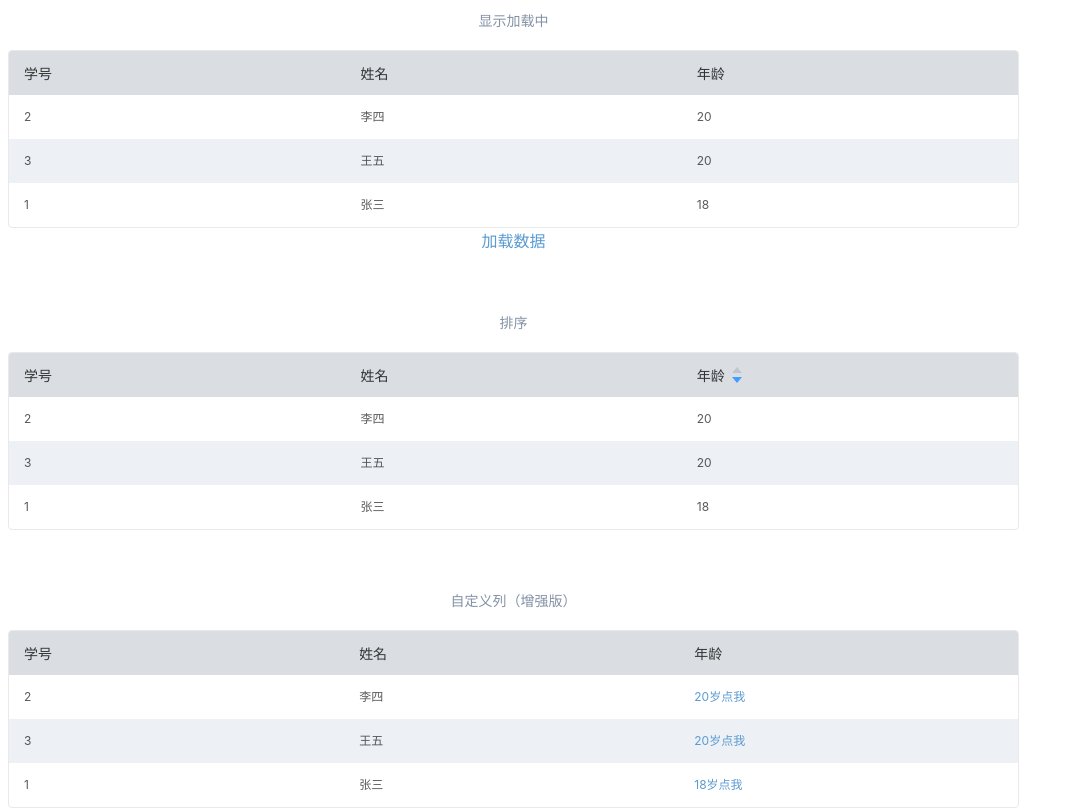
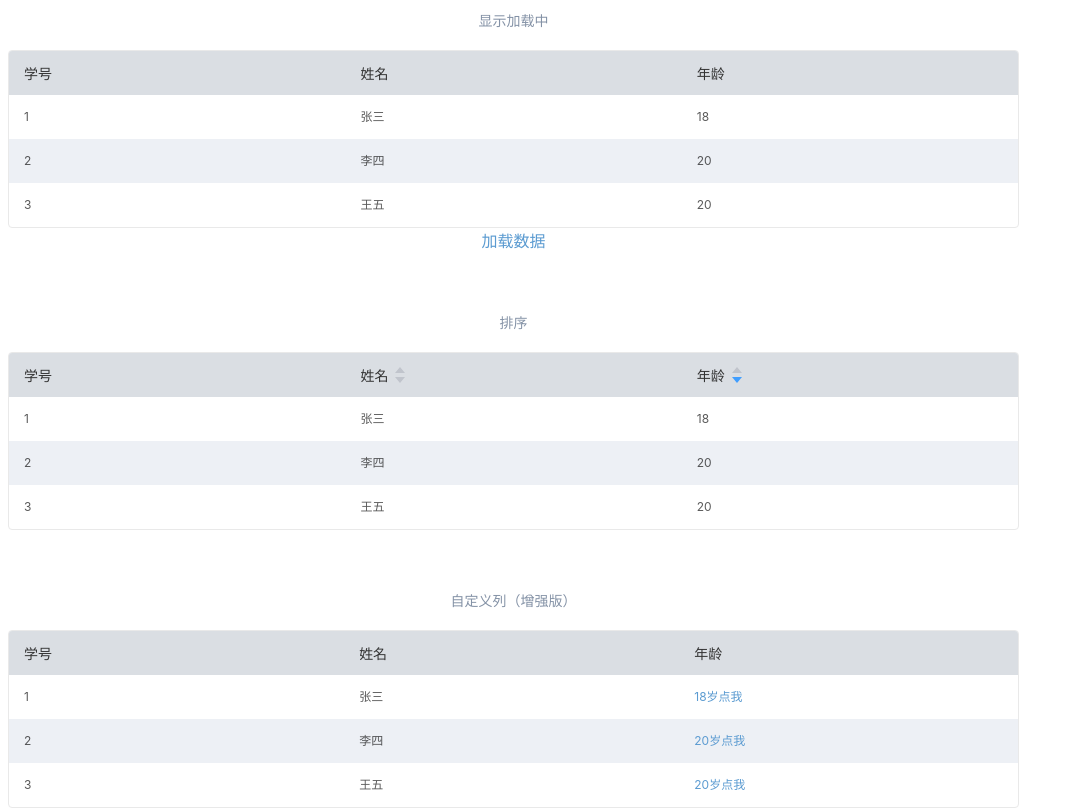
Before and after one commit to keluo/vue-easy-data-grid, a Vue app: page / in a window 1280 px wide. Shown: the part 1140-1949 px from the top of the page, without its empty margins (0-1074 px from the left). Built offline with nearby package versions, Linux system fonts and the light colour scheme.

Commit message:
优化了排序功能

```diff
--- a/example/App.vue
+++ b/example/App.vue
@@ -164,7 +164,9 @@ export default {
       columns:{
         id:'学号',
         name:'姓名',
-        age:'年龄'
+        age:{
+          name:'年龄'
+        }
       },
       columnsForEdit:{
         id:'学号',
@@ -181,14 +183,17 @@ export default {
       },
       columnsForSort:{
         id:'学号',
-        name:'姓名',
+        name:{
+          name:'姓名',
+          sort:true,
+        },
         age:{
           name:'年龄',
           sort:{
             type:'down',
-            // custom:function(type,key){
-            //   console.log(key,type);
-            // }
+            custom:function(type,key){
+              console.log(key,type);
+            }
           }
         }
       },
--- a/src/VueDataGrid.vue
+++ b/src/VueDataGrid.vue
@@ -190,6 +190,11 @@ export default {
   },
   methods: {
     sort(type,key){
+      //清空之前的排序
+      this.clearSort();
+      if(typeof this.columns[key].sort === 'boolean'){
+        this.columns[key].sort = {};
+      }
       if(typeof this.columns[key].sort.type === 'undefined'){
         this.$set(this.columns[key].sort, 'type', '');
       }
@@ -198,10 +203,19 @@ export default {
       }else if(type === 'down'){
         this.columns[key].sort.type = 'down';
       }
-      if(this.columns[key].sort.custom&& typeof this.columns[key].sort.custom == 'function'){
+      if(this.columns[key].sort.custom && typeof this.columns[key].sort.custom == 'function'){
         this.columns[key].sort.custom(type,key);
       }else{
         let x = this.listData.sort(this.sortBy(key,type === 'up'?true:false));
+      }
+    },
+    clearSort(){
+      for(let key in this.columns){
+        if(this.columns.hasOwnProperty(key)){
+          if(this.columns[key].sort && this.columns[key].sort.type){
+            this.columns[key].sort.type = '';
+          }
+        }
       }
     },
     sortBy: function(attr,rev){
```
Also changed, not shown: 1 other file (tests, documents, lock files or other folders).
